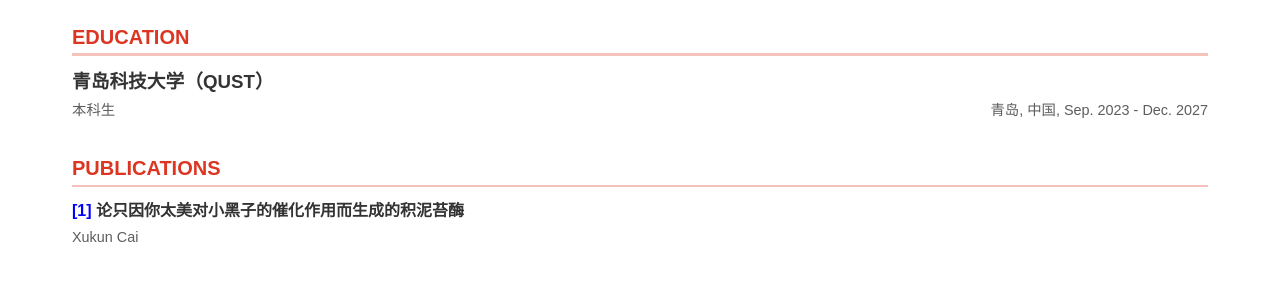
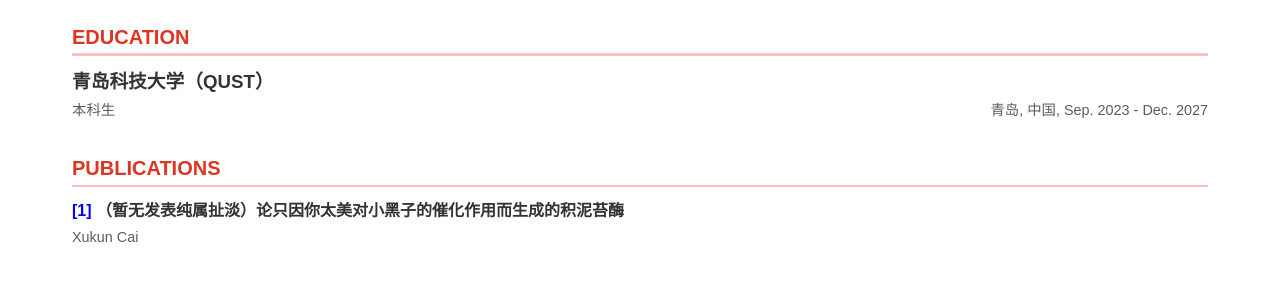
Before and after one commit to superchaoss/superchaoss.github.io, a plain HTML site: page index.html in a window 1280 px wide. Shown: the part 187-468 px from the top of the page. Drawn offline with Linux system fonts and the light colour scheme.

Commit message:
Update index.html

```diff
--- a/index.html
+++ b/index.html
@@ -242,7 +242,7 @@
             <section class="section">
                 <h2 class="section-title">Publications</h2>
                 <div class="entry">
-                    <h4 class="entry-title"><a href="https://example.com" class="blue-link">[1]</a> 论只因你太美对小黑子的催化作用而生成的积泥苔酶</h4>
+                    <h4 class="entry-title"><a href="https://example.com" class="blue-link">[1]</a> （暂无发表纯属扯淡）论只因你太美对小黑子的催化作用而生成的积泥苔酶</h4>
                     <div class="entry-info">
                         <span>Xukun Cai</span>
 
```
